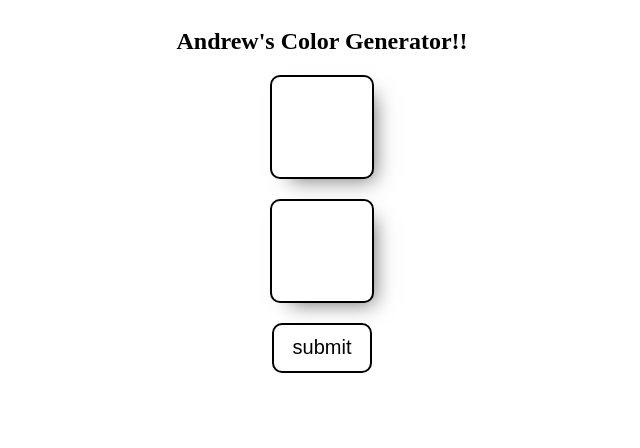
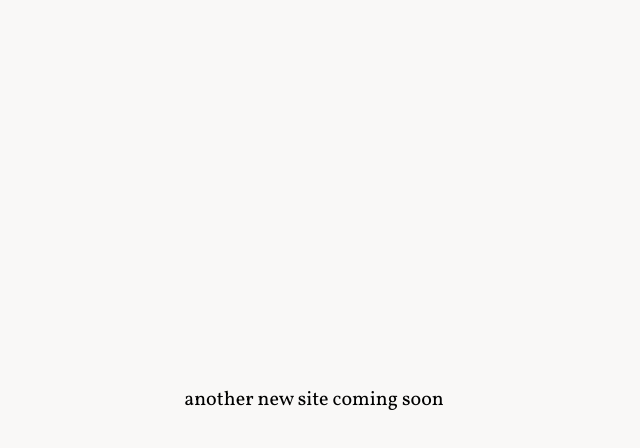
Before and after one commit to andrewg8/color-generator, a plain HTML site: page index.html in a window 1280 px wide. Shown: the whole page, without its empty margins (326-966 px from the left). Drawn offline with Linux system fonts and the light colour scheme.

Commit message:
init git

```diff
--- a/index.css
+++ b/index.css
@@ -1,58 +1,22 @@
+@import url('https://fonts.googleapis.com/css?family=Vollkorn');
+
+
 .container {
-    display: inline-block;
-    width: 100vw;
-    margin: auto;
-    text-align: center;
-
-}
-
-.box {
-    display: block;
-    border: solid 2px black;
-    border-radius: 10px;
-    box-shadow: 10px 10px 20px -10px rgba(0,0,0,0.6);
-    height:100px;
-    width: 100px;
-    background-color: white;
-    margin: auto;
-    margin-top: 20px;
-    transition: 0.2s, box-shadow 0.6s;
-}
-
-.box:hover {
-    box-shadow: 10px 10px 20px -10px rgba(0,0,0,0.0);
-    cursor: pointer;
+position: relative;
+height: 100%;
 }
 
 p {
-    display: block;
     font-size: 20px;
-    font-family: Arial, Helvetica, sans-serif;
+    font-family: 'Vollkorn', serif;
+    margin: 0;
+    position: absolute;
+    top: 50%;
+    left: 50%;
+    margin-right: -50%;
+    transform: translate(-50%, -50%)
 }
 
-
-button {
-    display: block;
-    margin: auto;
-    margin-top: 20px;
-    height: 50px;
-    width: 100px;
-    background-color: white;
-    border: solid 2px black;
-    border-radius: 10px;
-    font-family: Arial, Helvetica, sans-serif;
-    font-size: 20px;
-    transition: 0.4s;
-
+body {
+    background-color: #f9f8f7;
 }
-
-button:hover {
-    cursor: pointer;
-    color: white;
-    width: 150px;
-    background-color: rgb(90, 90, 90);
-}
-
-button:active {
-    transform: scale(1.2)
-}
--- a/index.html
+++ b/index.html
@@ -1,20 +1,29 @@
+
+
 <html lang="en">
+    <!--
+ _____/\\\\\\\\\________/\\\\\\\\\\\\_
+ ___/\\\\\\\\\\\\\____/\\\//////////__
+  __/\\\/////////\\\__/\\\_____________
+   _\/\\\_______\/\\\_\/\\\____/\\\\\\\_
+    _\/\\\\\\\\\\\\\\\_\/\\\___\/////\\\_    2019 baby
+     _\/\\\/////////\\\_\/\\\_______\/\\\_
+      _\/\\\_______\/\\\_\/\\\_______\/\\\_
+       _\/\\\_______\/\\\_\//\\\\\\\\\\\\/__
+        _\///________\///___\////////////____
+-->
 <head>
     <link rel="stylesheet" href="index.css">
     <meta charset="UTF-8">
     <meta name="viewport" content="width=device-width, initial-scale=1.0">
     <meta http-equiv="X-UA-Compatible" content="ie=edge">
-    <title>Andrew's Color Generator</title>
+    <link rel="icon" type="image/x-icon" href="favicon.ico" />
+    <title>AG2019</title>
 </head>
 <body>
 
     <div class="container">
-        <h2>Andrew's Color Generator!!</h2>
-        <div data-color="" class="box one" onmouseover="hoverOver('one')" onmouseout="hoverOff('one')" onclick="onClick('one')"><p class="oneP"></p></div>
-
-        <div data-color="" class="box two" onmouseover="hoverOver('two')" onmouseout="hoverOff('two')" onclick="onClick('two')"><p class="twoP"></p></div>
-
-        <button class="button" type="button" onclick="colorChange()">submit</button>
+        <p onload="typing" id="text"></p>
     </div>
 </body>
 <footer>
--- a/index.js
+++ b/index.js
@@ -1,66 +1,60 @@
-function colorChange() {
-    var hexValues = ["0","1","2","3","4","5","6","7","8","9","a","b","c","d","e"];
-    var newColor = "#";
-    var newColor2 = "#";
+var i = 0;
+var i2 = 0;
+var i3 = 0;
+var txt = 'hold on';
+var txt2 = "another new site coming soon"
+var txt3 = "2019✌"
+var speed = 100;
+var speed2 = 40;
 
-    for ( var i = 0; i < 6; i++ ) {
-        var x = Math.round( Math.random() * 14 );
-        var y = hexValues[x];
-        newColor += y;
+function typing() {
+
+  if (i < txt.length) {
+    document.getElementById("text").innerHTML += txt.charAt(i);
+    i++;
+    setTimeout(typing, speed2);
+  }
+
+  if (i == txt.length){
+  setTimeout(
+      function stop() {
+        document.getElementById("text").innerHTML = "";
+      }, 1500
+  )
     }
 
-    for ( var i = 0; i < 6; i++ ) {
-        var x = Math.round( Math.random() * 14 );
-        var y = hexValues[x];
-        newColor2 += y;
+    function clear() {
+        if(i2 == 28) {
+            setTimeout(
+                function stop() {
+                  document.getElementById("text").innerHTML = "";
+                }, 1500 )
+        }
     }
 
-    let one = document.querySelector(".one");
-    let two = document.querySelector(".two")
-
-    one.style.backgroundColor = newColor;
-    one.setAttribute('data-color', newColor);
-    two.style.backgroundColor = newColor2;
-    two.setAttribute('data-color', newColor2);
+  setTimeout(
+      function typing2() {
+        if (i2 < txt2.length) {
+            document.getElementById("text").innerHTML += txt2.charAt(i2);
+            setTimeout(typing2, speed);
+            i2++;
+            clear()
+          }
+      }, 4000
+  )
 
 
-    document.querySelector(".oneP").innerHTML  = newColor;
 
+  setTimeout(
+    function typing3() {
+      if (i3 < txt3.length) {
+          document.getElementById("text").innerHTML += txt3.charAt(i3);
+          i3++;
+          setTimeout(typing3, speed);
+        }
+    }, 8000
+)
 
-    document.querySelector(".twoP").innerHTML  = newColor2;
 }
 
-function hoverOver(a) {
-    if (document.querySelector("." + a + "P").innerHTML == "") {
-        document.querySelector("." + a + "P").innerHTML = "click 'submit'"
-    } else {
-    document.querySelector("." + a + "P").innerHTML = "Copy?"
-    }
-}
-
-function hoverOff(a) {
-    x = document.querySelector("." + a + "P");
-    y = document.querySelector("." + a);
-
-    x.innerHTML = y.getAttribute('data-color');
-}
-
-function onClick(a) {
-    x = document.querySelector("." + a + "P");
-    y = document.querySelector("." + a);
-    color = y.getAttribute('data-color')
-
-    x.innerHTML = color;
-
-    var range = document.createRange();
-    var selection = window.getSelection();
-    range.selectNodeContents(x);
-
-
-    selection.removeAllRanges();
-    selection.addRange(range);
-
-    document.execCommand("copy");
-
-    x.innerHTML = "copied!"
-}
+typing()
```
Also changed, not shown: favicon.ico (added).
